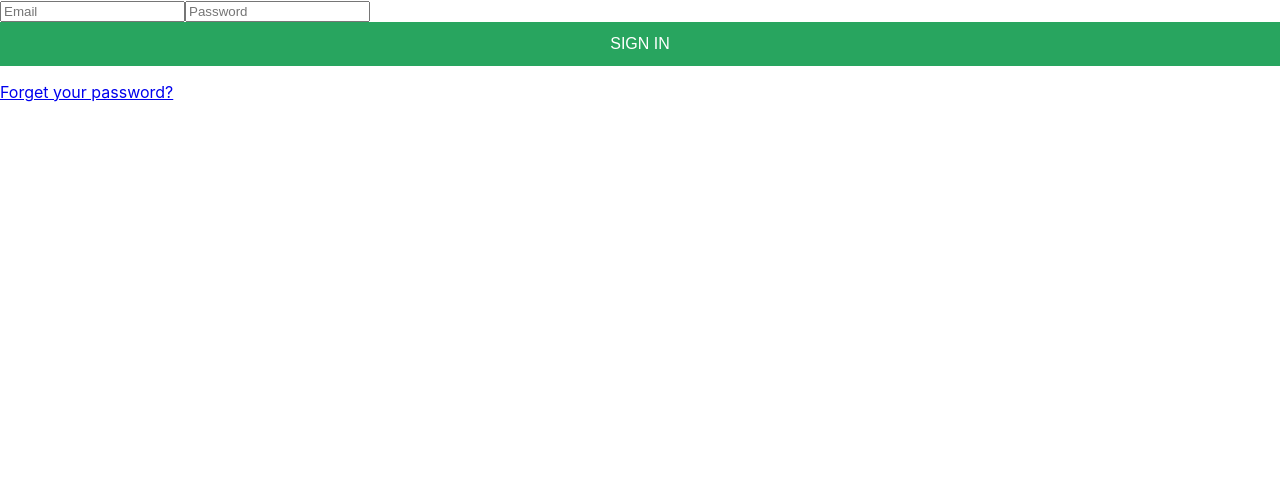
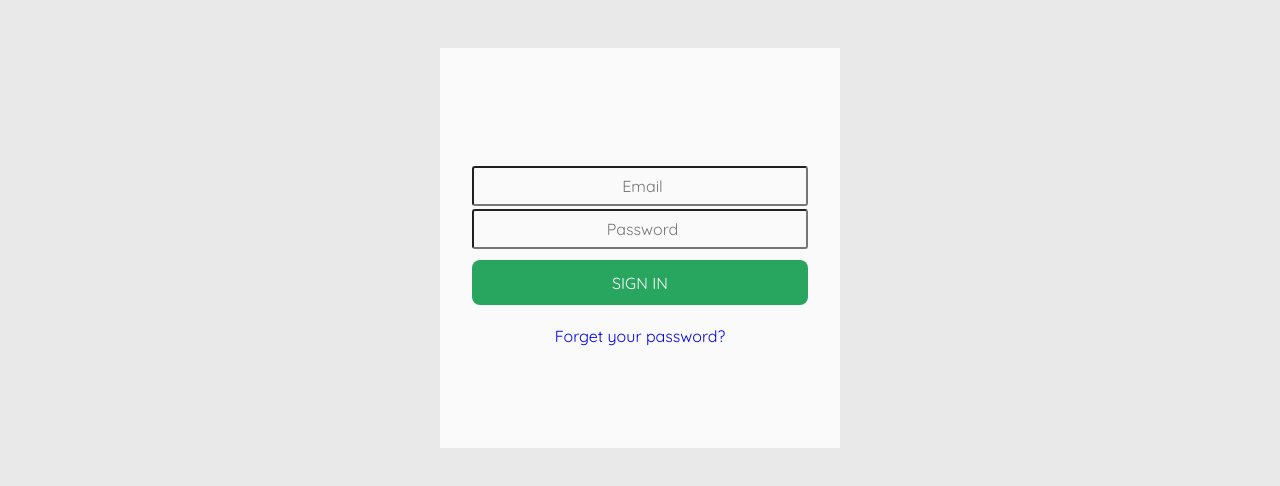
Before and after one commit to adeshpande7206/react-node-auth, a React (Create React App) app: page / in a window 1280 px wide. Shown: the top 486 px of the page. Built offline with nearby package versions, Linux system fonts and the light colour scheme.

Commit message:
centered and added some styles on sigin component

```diff
--- /dev/null
+++ b/src/components/Auth/Signin.css
@@ -0,0 +1,60 @@
+@import url("https://fonts.googleapis.com/css?family=Montserrat|Quicksand");
+
+* {
+  margin: 0;
+  padding: 0;
+  box-sizing: border-box;
+  font-family: "quicksand", Arial, Helvetica, sans-serif;
+  font-size: 1em;
+}
+
+body {
+  display: flex;
+  align-content: center;
+  justify-content: center;
+  background: #e9e9e9;
+  color: #5e5e5e;
+}
+
+.sign-in_main {
+  background: #fafafa;
+  margin-top: 3rem;
+  height: 25rem;
+  padding: 1em;
+  display: flex;
+  flex-direction: column;
+  justify-content: center;
+  align-items: center;
+  max-width: 400px;
+}
+
+.sign-in_main form {
+  padding: 1em;
+}
+
+.sign-in_main form input {
+  position: relative;
+  width: 100%;
+  height: 2.5em;
+  text-align: center;
+  border-radius: 3px;
+  margin-bottom: 3px;
+  background: #fafafa;
+  color: #666;
+  transition: border-color 0.3s;
+}
+
+.sign-in_main form input::placeholder {
+  padding-left: 5px;
+}
+
+.sign-in_main form button {
+  margin-top: 8px;
+  border-radius: 8px;
+  margin-bottom: 5px;
+}
+
+.forget-password {
+  text-decoration: none;
+  cursor: pointer;
+}
--- a/src/components/Auth/Signin.js
+++ b/src/components/Auth/Signin.js
@@ -1,6 +1,7 @@
 import { useState } from "react";
 
 import styles from "./Auth.module.css";
+import "./Signin.css";
 
 const Signin = () => {
   const [loginDetails, setLoginDetails] = useState({
@@ -17,7 +18,7 @@ const Signin = () => {
   };
 
   return (
-    <div>
+    <div className="sign-in_main">
       <form className={styles.loginForm} onSubmit={handleSubmit}>
         <input
           type="email"
@@ -39,14 +40,14 @@ const Signin = () => {
         />
         <button type="submit" className={styles.button}>
           <span>Sign In</span>
-          <span
-            className={`${styles.load} ${styles.open}`}
-          ></span>
+          <span className={`${styles.load} ${styles.open}`}></span>
         </button>
       </form>
       <div className={styles.helpText}>
         <p>
-          <a href="/">Forget your password?</a>
+          <a className="forget-password" href="/">
+            Forget your password?
+          </a>
         </p>
       </div>
     </div>
```
